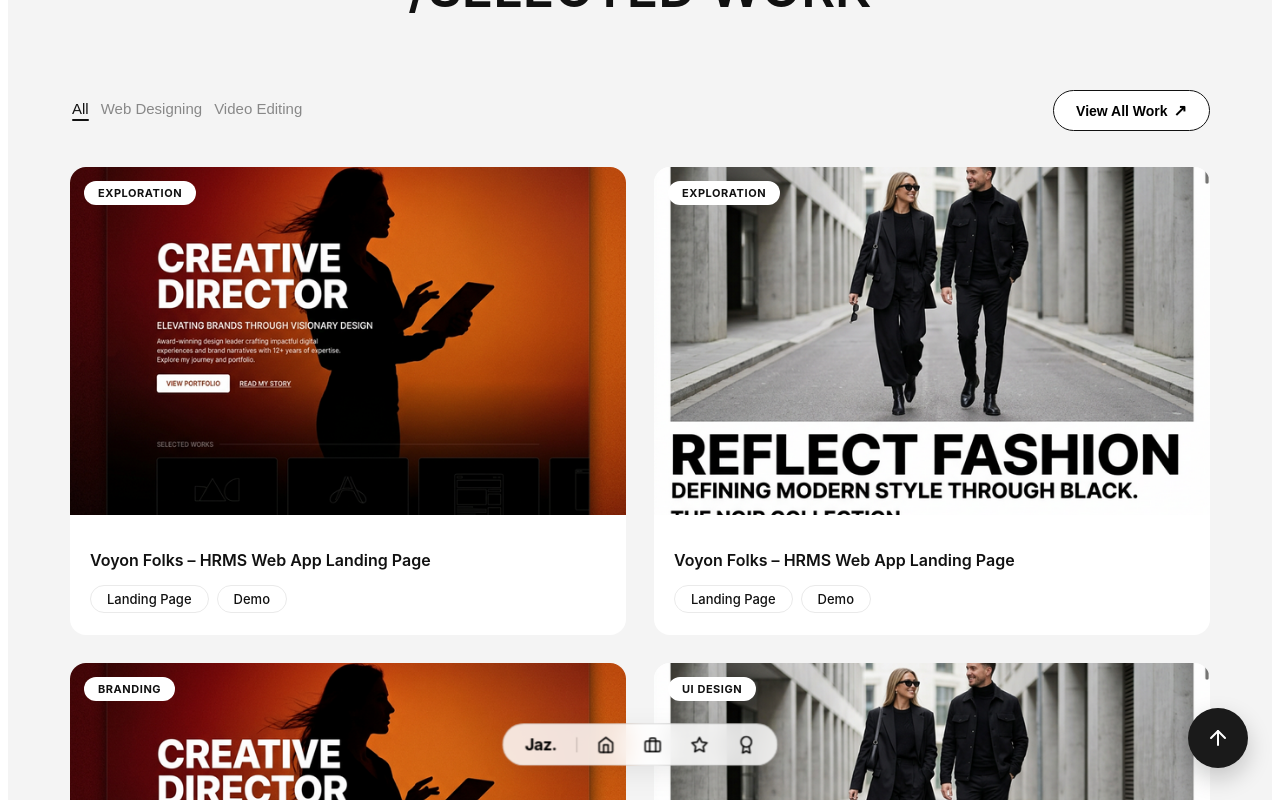
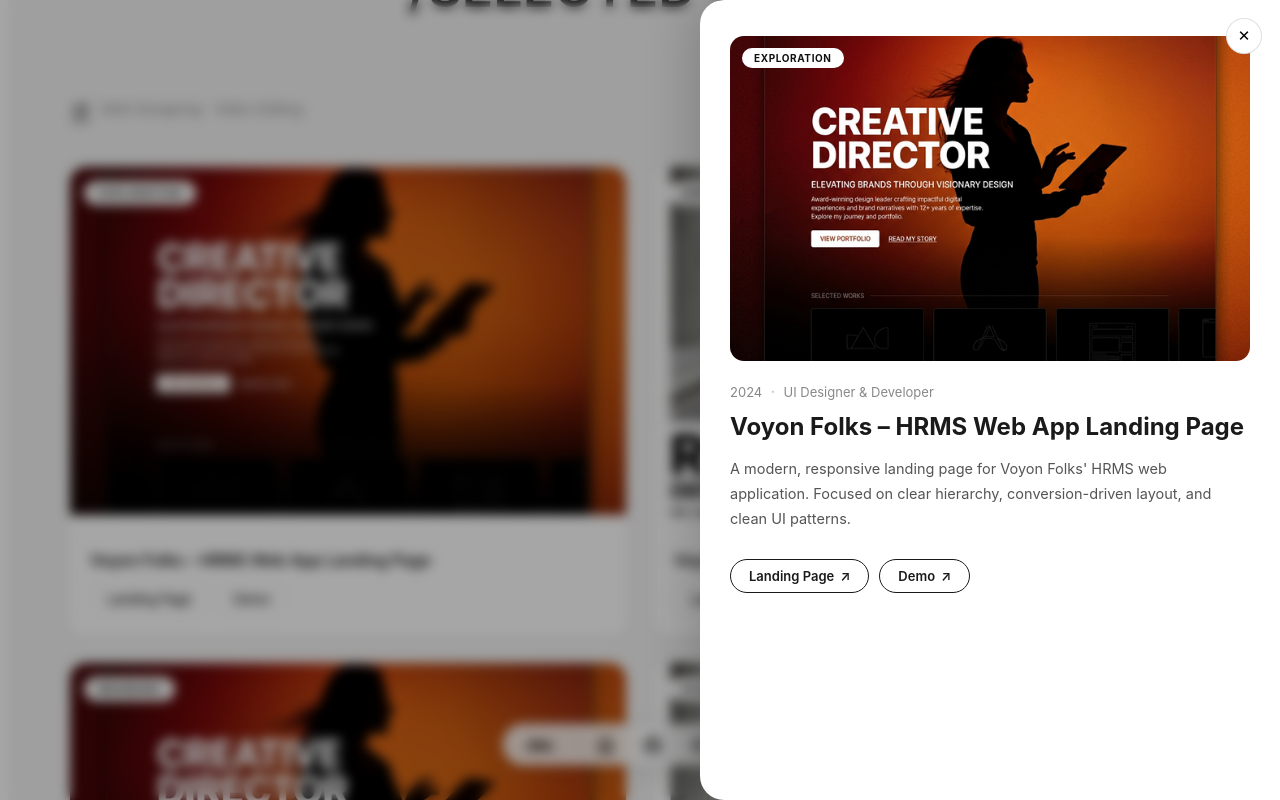
Before and after one commit to jaseellalu1234/ByJazl-Portfolio, a React (Vite) app: page / in a window 1280 px wide. Both pictures are taken after a click on the element 348 px from the left and 1431 px from the top of the page. Shown: the part 1031-1831 px from the top of the page. Built offline with nearby package versions, Linux system fonts and the light colour scheme.

Commit message:
Works Section Side Panel added

```diff
--- a/src/components/Works.jsx
+++ b/src/components/Works.jsx
@@ -1,4 +1,4 @@
-import { useState } from "react";
+import { useState, useEffect } from "react";
 import project1 from "../assets/images/project-1.png";
 import project2 from "../assets/images/project-2.png";
 import "../styles/works.css";
@@ -11,6 +11,10 @@
         image: project1,
         categories: ["Web Designing"],
         links: ["Landing Page", "Demo"],
+        description:
+            "A modern, responsive landing page for Voyon Folks' HRMS web application. Focused on clear hierarchy, conversion-driven layout, and clean UI patterns.",
+        year: "2024",
+        role: "UI Designer & Developer",
     },
     {
         id: 2,
@@ -19,6 +23,10 @@
         image: project2,
         categories: ["Web Designing"],
         links: ["Landing Page", "Demo"],
+        description:
+            "Second iteration of the HRMS landing page with refined visual language, improved mobile responsiveness, and enhanced CTA flow.",
+        year: "2024",
+        role: "UI Designer & Developer",
     },
     {
         id: 3,
@@ -27,6 +35,10 @@
         image: project1,
         categories: ["Web Designing"],
         links: ["Live Site", "Case Study"],
+        description:
+            "Full brand identity system and portfolio website for a creative director. Includes typography system, color palette, and a bespoke portfolio layout.",
+        year: "2024",
+        role: "Brand Designer",
     },
     {
         id: 4,
@@ -35,6 +47,10 @@
         image: project2,
         categories: ["Web Designing", "Video Editing"],
         links: ["Landing Page", "Demo"],
+        description:
+            "High-fidelity e-commerce UI for a fashion brand. Features editorial-style product display, smooth transitions, and a full video campaign.",
+        year: "2024",
+        role: "UI Designer & Video Editor",
     },
 ];
 
@@ -42,11 +58,41 @@
 
 function Works() {
     const [active, setActive] = useState("All");
+    const [selected, setSelected] = useState(null);
+    const [panelVisible, setPanelVisible] = useState(false);
+
+    // Prevent body scroll when panel is visible
+    useEffect(() => {
+        if (panelVisible) {
+            document.body.style.overflow = "hidden";
+            document.documentElement.style.overflow = "hidden";
+        } else {
+            document.body.style.overflow = "";
+            document.documentElement.style.overflow = "";
+        }
+        return () => {
+            document.body.style.overflow = "";
+            document.documentElement.style.overflow = "";
+        };
+    }, [panelVisible]);
 
     const filtered =
         active === "All"
             ? projects
             : projects.filter((p) => p.categories.includes(active));
+
+    const openPanel = (project) => {
+        setSelected(project);
+        // Small delay so React renders the panel before CSS transition fires
+        requestAnimationFrame(() => {
+            requestAnimationFrame(() => setPanelVisible(true));
+        });
+    };
+
+    const closePanel = () => {
+        setPanelVisible(false);
+        setTimeout(() => setSelected(null), 500); // match transition duration
+    };
 
     return (
         <section className="works-section" id="works">
@@ -78,7 +124,11 @@
                 {/* Grid */}
                 <div className="works-grid">
                     {filtered.map((project) => (
-                        <div key={project.id} className="works-card">
+                        <div
+                            key={project.id}
+                            className="works-card"
+                            onClick={() => openPanel(project)}
+                        >
                             <div className="works-card-image">
                                 <span className="works-card-tag">{project.tag}</span>
                                 <img src={project.image} alt={project.title} />
@@ -97,6 +147,55 @@
                     ))}
                 </div>
             </div>
+
+            {/* ── Detail Panel ── */}
+            {selected && (
+                <>
+                    {/* Backdrop blur overlay */}
+                    <div
+                        className={`works-backdrop${panelVisible ? " works-backdrop--visible" : ""}`}
+                        onClick={closePanel}
+                    />
+
+                    {/* Slide panel */}
+                    <div className={`works-panel${panelVisible ? " works-panel--visible" : ""}`}>
+                        {/* Close button */}
+                        <button className="works-panel-close" onClick={closePanel} aria-label="Close">
+                            ✕
+                        </button>
+
+                        <div className={`works-panel-content${panelVisible ? " works-panel-content--visible" : ""}`}>
+                            {/* Project image */}
+                            <div className="works-panel-image">
+                                <img src={selected.image} alt={selected.title} />
+                                <span className="works-panel-tag">{selected.tag}</span>
+                            </div>
+
+                            {/* Meta row */}
+                            <div className="works-panel-meta">
+                                <span>{selected.year}</span>
+                                <span className="works-panel-dot">·</span>
+                                <span>{selected.role}</span>
+                            </div>
+
+                            {/* Title */}
+                            <h2 className="works-panel-title">{selected.title}</h2>
+
+                            {/* Description */}
+                            <p className="works-panel-desc">{selected.description}</p>
+
+                            {/* Link pills */}
+                            <div className="works-panel-links">
+                                {selected.links.map((link) => (
+                                    <a key={link} href="#" className="works-panel-pill">
+                                        {link} <span>↗</span>
+                                    </a>
+                                ))}
+                            </div>
+                        </div>
+                    </div>
+                </>
+            )}
         </section>
     );
 }
--- a/src/styles/works.css
+++ b/src/styles/works.css
@@ -224,4 +224,192 @@
         align-self: stretch;
         justify-content: center;
     }
+
+    /* Panel full-width on mobile */
+    .works-panel {
+        width: 100% !important;
+        max-width: 100% !important;
+        bottom: 0;
+        top: auto !important;
+        height: 90vh;
+        border-radius: 20px 20px 0 0 !important;
+        transform: translateY(100%) !important;
+    }
+
+    .works-panel--visible {
+        transform: translateY(0) !important;
+    }
 }
+
+/* ════════════════════════════════════════
+   DETAIL PANEL
+════════════════════════════════════════ */
+
+/* Backdrop */
+.works-backdrop {
+    position: fixed;
+    inset: 0;
+    background: rgba(0, 0, 0, 0.35);
+    backdrop-filter: blur(6px);
+    -webkit-backdrop-filter: blur(6px);
+    z-index: 400;
+    opacity: 0;
+    transition: opacity 0.4s ease;
+    pointer-events: none;
+}
+
+.works-backdrop--visible {
+    opacity: 1;
+    pointer-events: all;
+}
+
+/* Panel */
+.works-panel {
+    position: fixed;
+    top: 0;
+    right: 0;
+    width: min(580px, 92vw);
+    height: 100vh;
+    background: #fff;
+    z-index: 500;
+    border-radius: 24px 0 0 24px;
+    box-shadow: -8px 0 48px rgba(0, 0, 0, 0.18);
+    overflow-y: auto;
+    transform: translateX(100%);
+    transition: transform 0.5s cubic-bezier(0.4, 0, 0.2, 1);
+    scrollbar-width: none;
+}
+
+.works-panel::-webkit-scrollbar {
+    display: none;
+}
+
+.works-panel--visible {
+    transform: translateX(0);
+}
+
+/* Close button */
+.works-panel-close {
+    position: absolute;
+    top: 18px;
+    right: 18px;
+    width: 36px;
+    height: 36px;
+    border-radius: 50%;
+    border: 1.5px solid rgba(0, 0, 0, 0.12);
+    background: white;
+    font-size: 15px;
+    cursor: pointer;
+    display: flex;
+    align-items: center;
+    justify-content: center;
+    z-index: 10;
+    transition: background 0.2s ease, border-color 0.2s ease;
+}
+
+.works-panel-close:hover {
+    background: #1a1a1a;
+    color: white;
+    border-color: #1a1a1a;
+}
+
+/* Panel content — fades + slides up after panel arrives */
+.works-panel-content {
+    padding: 36px 30px 48px;
+    opacity: 0;
+    transform: translateY(18px);
+    transition: opacity 0.4s ease 0.15s, transform 0.4s ease 0.15s;
+}
+
+.works-panel-content--visible {
+    opacity: 1;
+    transform: translateY(0);
+}
+
+/* Image */
+.works-panel-image {
+    position: relative;
+    border-radius: 14px;
+    overflow: hidden;
+    margin-bottom: 22px;
+    aspect-ratio: 16 / 10;
+}
+
+.works-panel-image img {
+    width: 100%;
+    height: 100%;
+    object-fit: cover;
+    display: block;
+}
+
+.works-panel-tag {
+    position: absolute;
+    top: 12px;
+    left: 12px;
+    background: white;
+    border-radius: 30px;
+    padding: 4px 12px;
+    font-size: 10px;
+    font-weight: 700;
+    letter-spacing: 0.06em;
+    text-transform: uppercase;
+}
+
+/* Meta row */
+.works-panel-meta {
+    display: flex;
+    align-items: center;
+    gap: 8px;
+    font-size: 13px;
+    color: #888;
+    margin-bottom: 10px;
+}
+
+.works-panel-dot {
+    font-size: 18px;
+    line-height: 1;
+    color: #ccc;
+}
+
+/* Title */
+.works-panel-title {
+    font-size: clamp(18px, 3vw, 24px);
+    font-weight: 700;
+    line-height: 1.35;
+    color: #1a1a1a;
+    margin-bottom: 14px;
+}
+
+/* Description */
+.works-panel-desc {
+    font-size: 14.5px;
+    line-height: 1.7;
+    color: #555;
+    margin-bottom: 28px;
+}
+
+/* Link pills */
+.works-panel-links {
+    display: flex;
+    gap: 10px;
+    flex-wrap: wrap;
+}
+
+.works-panel-pill {
+    display: inline-flex;
+    align-items: center;
+    gap: 6px;
+    border: 1.5px solid #1a1a1a;
+    border-radius: 30px;
+    padding: 8px 18px;
+    font-size: 13px;
+    font-weight: 600;
+    color: #1a1a1a;
+    text-decoration: none;
+    transition: background 0.2s ease, color 0.2s ease;
+}
+
+.works-panel-pill:hover {
+    background: #1a1a1a;
+    color: white;
+}
```
